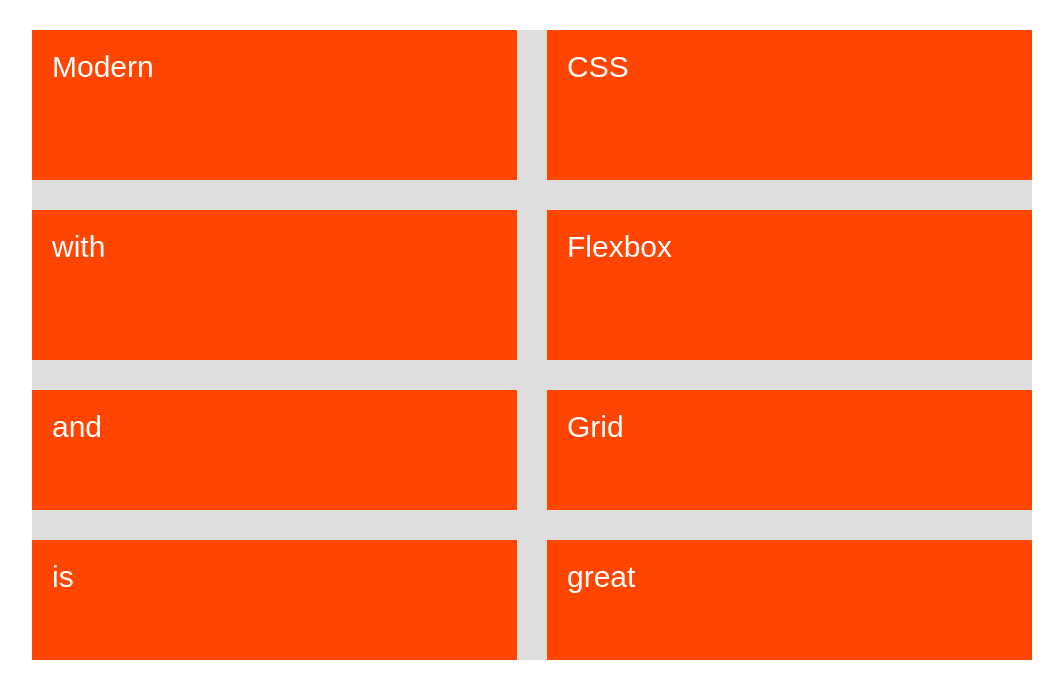
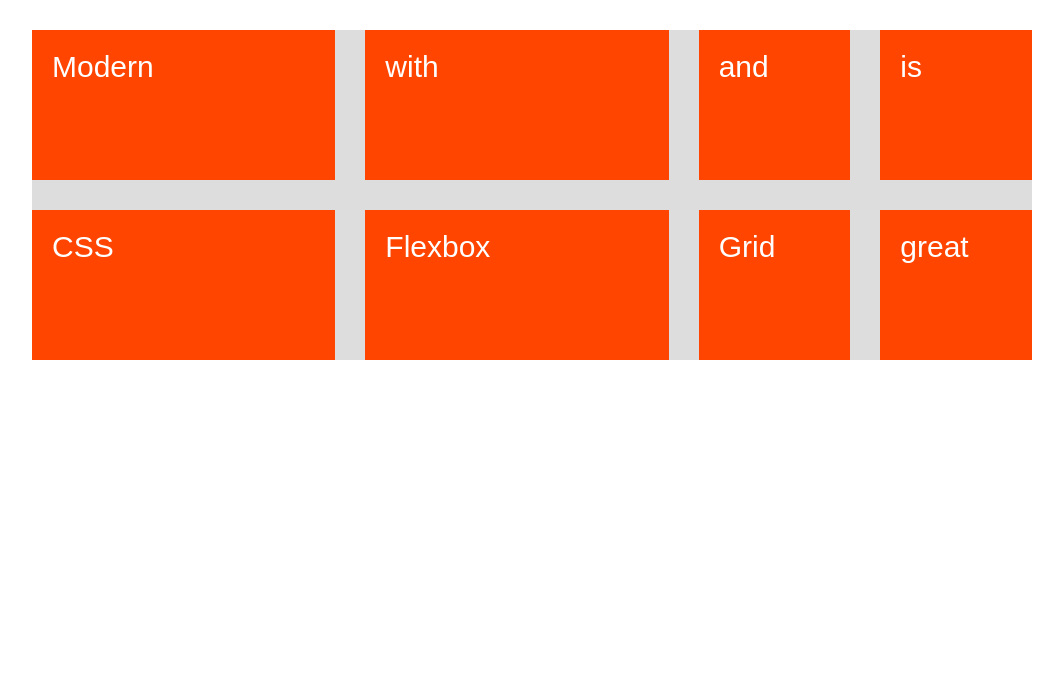
Before and after one commit to dhruvArora8053/CSS-Rules, a plain HTML site: page notes/CSS Grid/07-implicitVsExplicitGrids.html in a window 1280 px wide. Shown: the whole page, without its empty margins (108-1171 px from the left). Drawn offline with Linux system fonts and the light colour scheme.

Commit message:
implemented implicit grids

```diff
--- a/notes/CSS Grid/07-implicitVsExplicitGrids.html
+++ b/notes/CSS Grid/07-implicitVsExplicitGrids.html
@@ -24,7 +24,14 @@
         */
 
         /* to style implicit grids: */
-        grid-auto-rows: 120px;
+        /* grid-auto-rows: 120px; */
+
+        /* now you may ask why are these additional grid items that we cannot fit into our explicit grid added as rows and not as columns?
+        It's because of a simple small property that is called grid-auto-flow, and this property by default set to row but we can also set it to column: */
+        grid-auto-flow: column;
+        /* now the remaining items are now no longer added as rows but as columns because we told our grid to flow as columns */
+
+        grid-auto-columns: 0.5fr;
       }
 
       .item {
```
